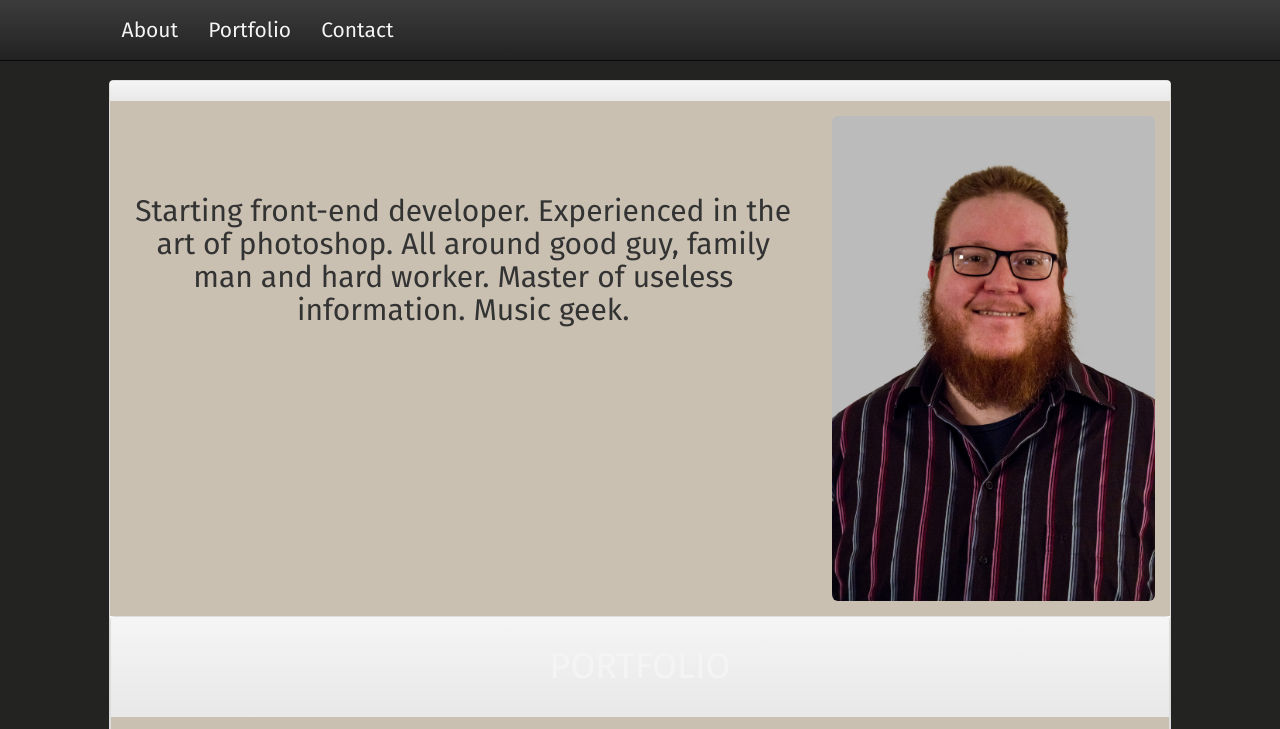
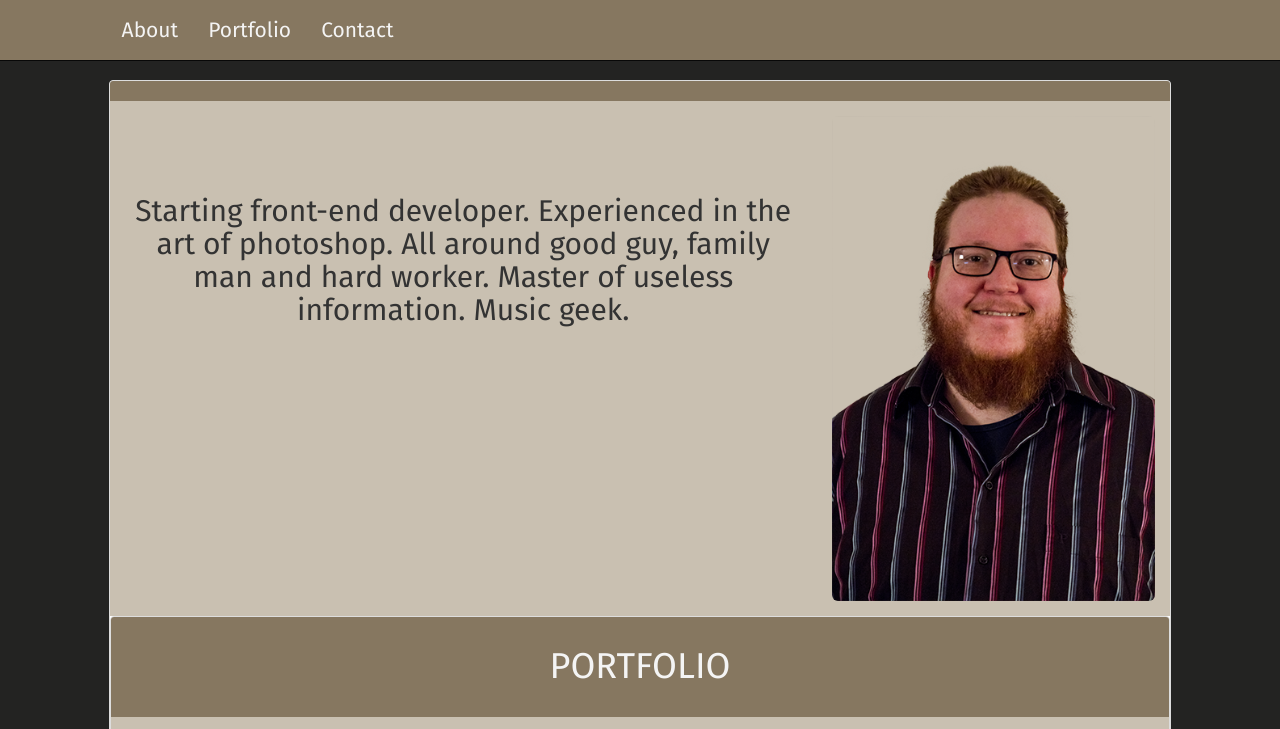
Before and after one commit to jaamas/jaamas.github.io, a plain HTML site: page index.html in a window 1280 px wide. Shown: the top 729 px of the page. Drawn offline with nearby package versions, Linux system fonts and the light colour scheme; grey boxes are pictures that could not be loaded.

Commit message:
sivustopäivitys
kuva uusiksi, korjauksia ja lisäyksiä

```diff
--- a/index.html
+++ b/index.html
@@ -1,11 +1,13 @@
 <!DOCTYPE html>
 <html>
 <head>
+  <meta charset="utf-8">
+  <meta http-equiv="X-UA-Compatible" content="IE=edge">
+    <meta name="viewport" content="width=device-width, initial-scale=1">
+
+  <title> Portfolio </title>
   <!-- Latest compiled and minified CSS -->
 <link rel="stylesheet" href="https://maxcdn.bootstrapcdn.com/bootstrap/3.3.7/css/bootstrap.min.css" integrity="sha384-BVYiiSIFeK1dGmJRAkycuHAHRg32OmUcww7on3RYdg4Va+PmSTsz/K68vbdEjh4u" crossorigin="anonymous">
-
-<!-- Optional theme -->
-<link rel="stylesheet" href="https://maxcdn.bootstrapcdn.com/bootstrap/3.3.7/css/bootstrap-theme.min.css" integrity="sha384-rHyoN1iRsVXV4nD0JutlnGaslCJuC7uwjduW9SVrLvRYooPp2bWYgmgJQIXwl/Sp" crossorigin="anonymous">
 
 <!-- Latest compiled and minified JavaScript -->
 <script src="https://maxcdn.bootstrapcdn.com/bootstrap/3.3.7/js/bootstrap.min.js" integrity="sha384-Tc5IQib027qvyjSMfHjOMaLkfuWVxZxUPnCJA7l2mCWNIpG9mGCD8wGNIcPD7Txa" crossorigin="anonymous"></script>
@@ -42,7 +44,7 @@
               <h2 class="text-center v-center">Starting front-end developer. Experienced in the art of photoshop. All around good guy, family man and hard worker. Master of useless information. Music geek.</h2>
             </div>
 
-            <div class="col-md-4"><img src="https://jaamas.github.io/images/naama.JPG" class="img-responsive img-rounded" alt="Responsive image">
+            <div class="col-md-4"><img src="https://jaamas.github.io/images/naama.png" class="img-responsive img-rounded" alt="Responsive image">
 
             </div>
           </div>
```
Also changed, not shown: images/naama.JPG (deleted), images/naama.png (added).
